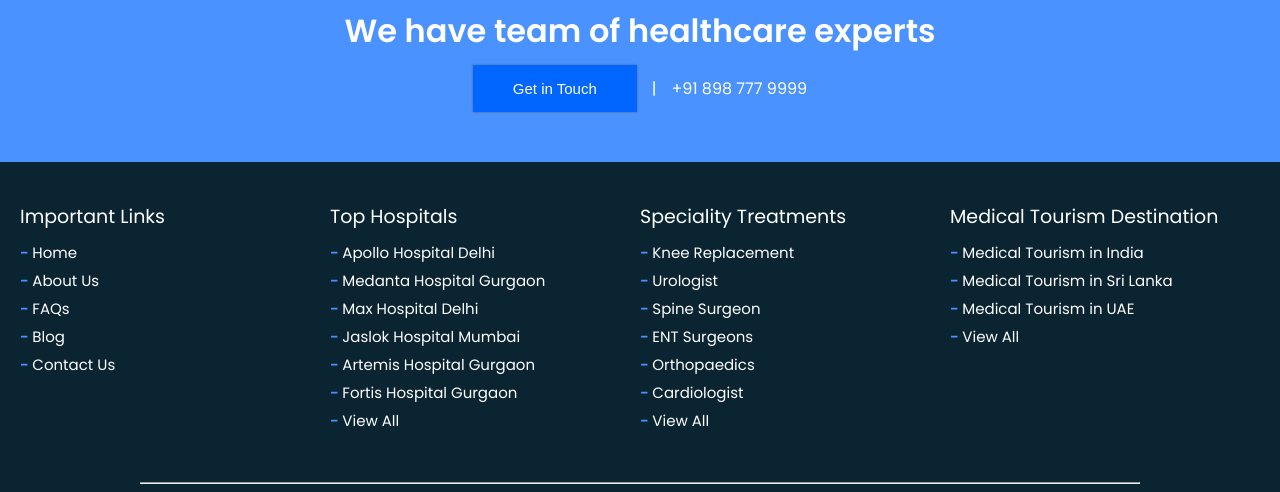
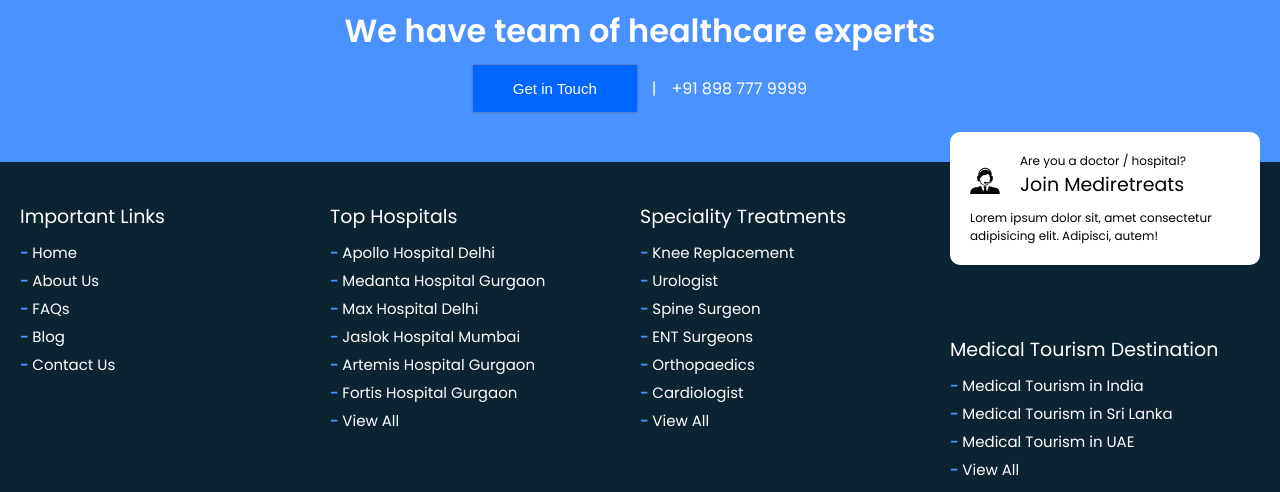
Before and after one commit to Mcraze/Medical-Website-Template, a plain HTML site: page index.html in a window 1280 px wide. Shown: the part 5975-6467 px from the top of the page. Drawn offline with nearby package versions, Linux system fonts and the light colour scheme.

Commit message:
Added Footer Card

```diff
--- a/index.html
+++ b/index.html
@@ -598,6 +598,18 @@
                     </ul>
                 </div>
                 <div>
+                    <div class="f-card">
+                        <div class="f-upper-card">
+                            <img src="assets/icons/person.svg" alt="Contact Us" width="30" height="30" loading="lazy">
+                            <div>
+                                <p>Are you a doctor / hospital?</p>
+                                <h4>Join Mediretreats</h4>
+                            </div>
+                        </div>
+                        <div>
+                            Lorem ipsum dolor sit, amet consectetur adipisicing elit. Adipisci, autem!
+                        </div>
+                    </div>
                     <h4>Medical Tourism Destination</h4>
                     <ul>
                         <li>Medical Tourism in India</li>
--- a/styles/footer.css
+++ b/styles/footer.css
@@ -171,3 +171,25 @@
         justify-content: center;
     }
 }
+
+.f-card {
+    position: relative;
+    top: -70px;
+    padding: 20px;
+    font-size: 12px;
+    border-radius: 10px;
+    color: black;
+    background-color: var(--white);
+}
+
+.f-card .f-upper-card {
+    display: flex;
+    align-items: center;
+    gap: 20px;
+}
+
+@media screen and (max-width: 940px) {
+    .f-card {
+        display: none;
+    }
+}
```
